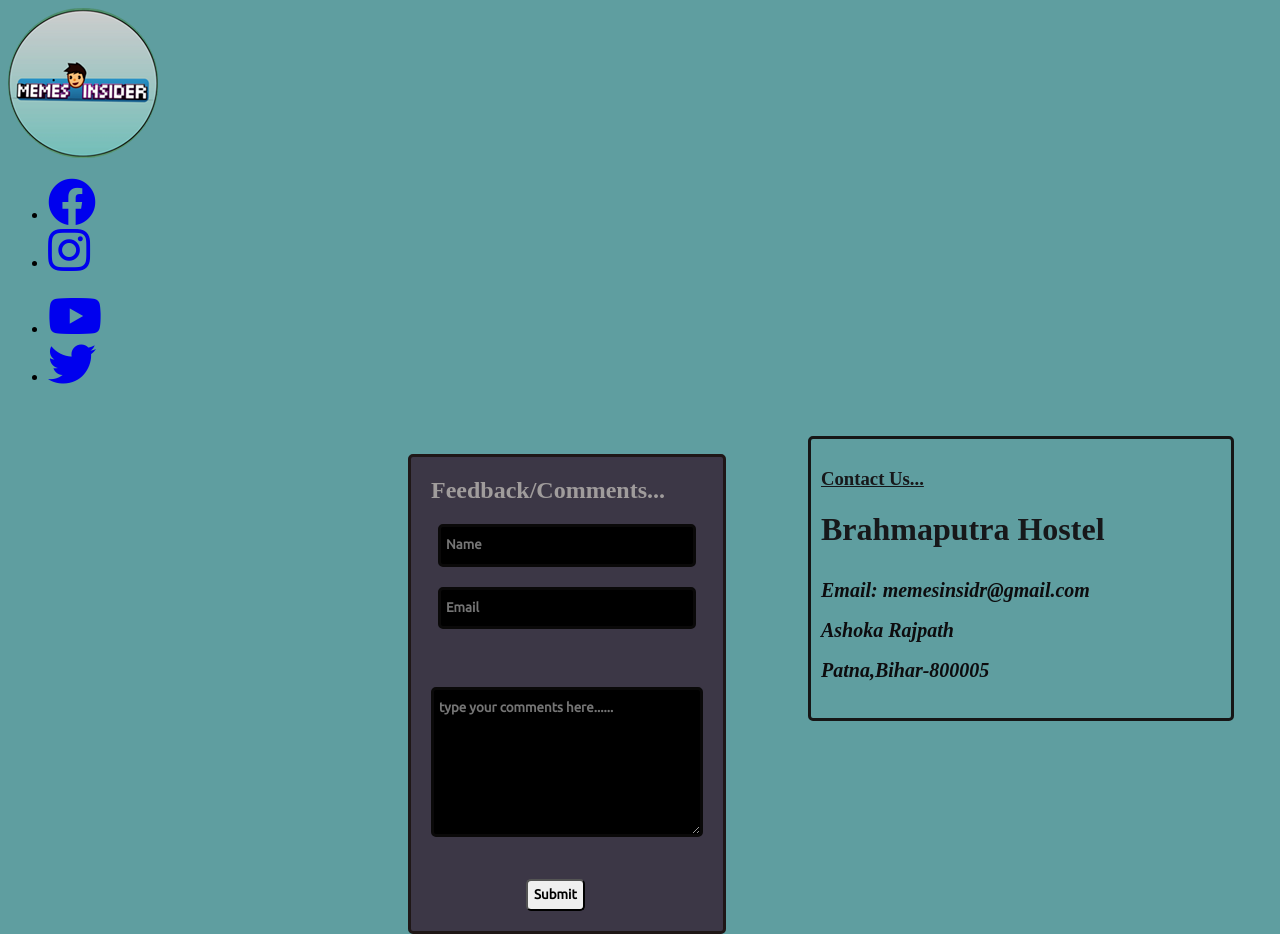
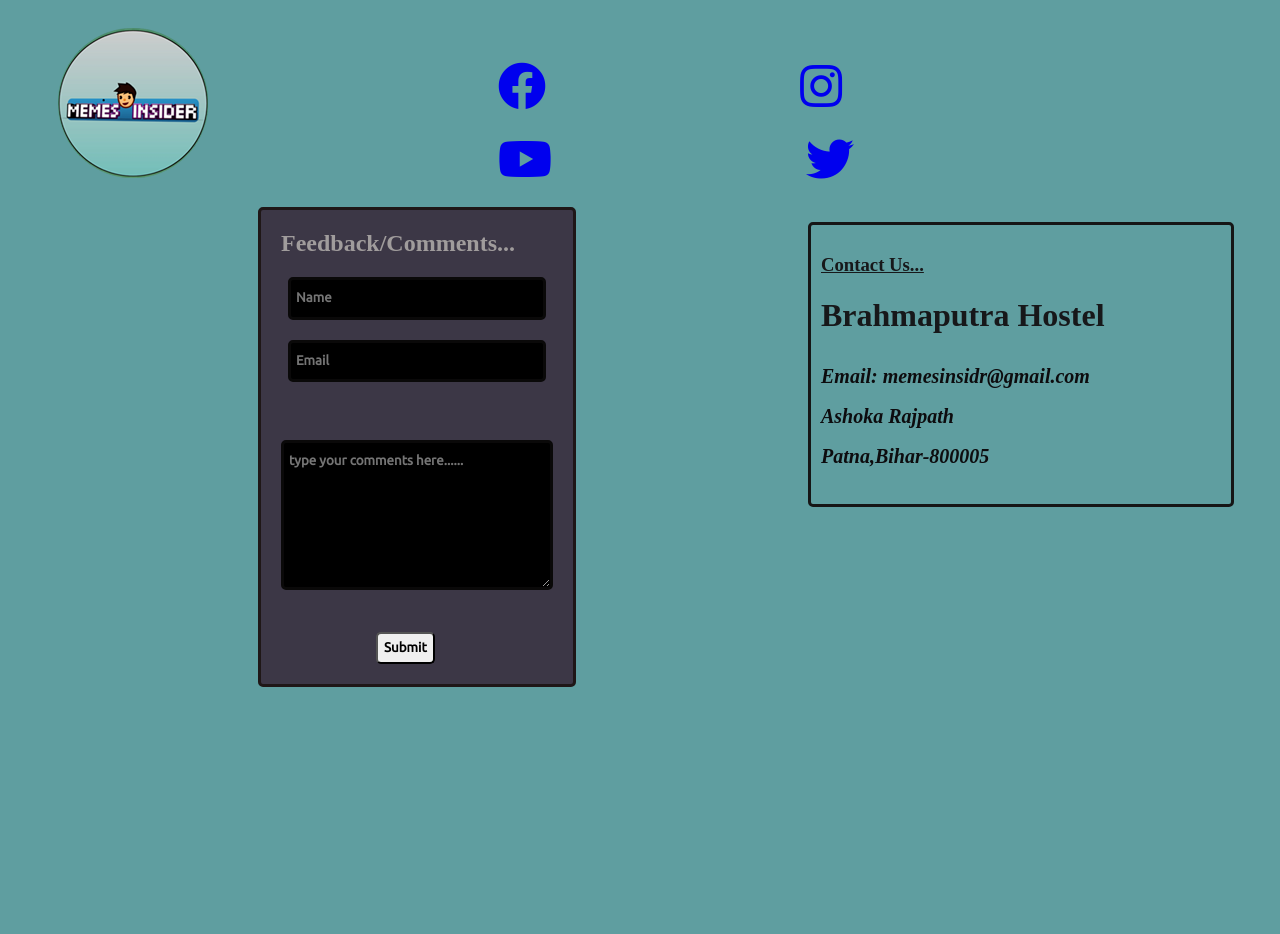
Before and after one commit to MemesInsider/MemesInsider, a plain HTML site: page contactus.html in a window 1280 px wide. After the commit the page ends 800 px from the top, so only its background shows below. Drawn offline with Linux system fonts and the light colour scheme.

Commit message:
Update contactus.css

```diff
--- a/contactus.css
+++ b/contactus.css
@@ -12,8 +12,8 @@ body{
     align-content: center;
     float: left;
     overflow:visible;
-    margin-top: 50px;
-    margin-left: 400px;
+    margin-top: 25px;
+    margin-left: 250px;
     background-color: rgb(60, 55, 70);
 
 
@@ -58,7 +58,7 @@ button:hover{
     overflow: hidden;
     width: auto;
     margin-left: 800px;
- margin-top: 48px;
+ margin-top: 40px;
     border-radius: 5px;
     padding: 10px;
     width: 400px;
@@ -70,15 +70,51 @@ address{
     font-size: 20px;
     font-weight: bold;
 }
-#logo{
-    margin: auto;
-    align-items: center;
-
-
-}
 textarea{
 
 }
 h3{
     text-decoration-line: underline;
 }
+.img-logo{
+    display: inline;
+    margin-left: 250px;
+    margin-bottom: auto ;
+    height: auto;
+    height: auto;
+    margin-bottom: 25px;
+
+}
+#img-logo{
+margin-left: 50px;
+margin-top: 20px;
+}
+#ul-li{
+    position: absolute;
+    margin-left: 200px;
+    margin-top: -120px;
+}
+li{
+    display: inline;
+}
+.img-logo:hover{
+    background-color: rgb(167, 237, 238);
+    border-radius: 100%;
+    animation-name: rotate;
+    animation-duration: 1s;
+
+}
+@keyframes rotate{
+    0% {
+        transform: rotate(0);
+    }
+    100% {
+    transform: rotate(360deg);
+}
+}
+table{
+    margin-left: auto;
+    margin-top: -100px;
+    margin-right: auto;
+    align-items: center;
+}
```
